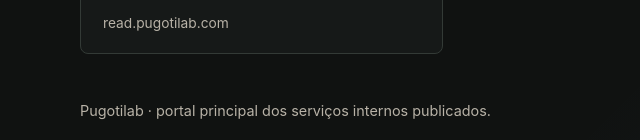
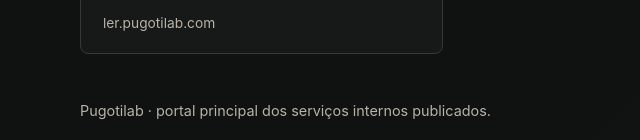
Before and after one commit to sekirozin/pugotihomepage, a plain HTML site: page index.html in a window 1280 px wide. Shown: the part 965-1105 px from the top of the page, 0-640 px from the left. Drawn offline with Linux system fonts and the light colour scheme; no server answers.

Commit message:
fix: point read links to ler domain

```diff
--- a/index.html
+++ b/index.html
@@ -699,7 +699,7 @@
               <a class="button secondary" href="https://finance.pugotilab.com">
                 Abrir Pugotimoney
               </a>
-              <a class="button secondary" href="https://read.pugotilab.com">
+              <a class="button secondary" href="https://ler.pugotilab.com">
                 Abrir Pugotiread
               </a>
               <a class="button secondary" href="#servicos">Ver serviços</a>
@@ -801,7 +801,7 @@
             <small>finance.pugotilab.com</small>
           </a>
 
-          <a class="service" href="https://read.pugotilab.com">
+          <a class="service" href="https://ler.pugotilab.com">
             <span class="service-top">
               <span class="icon read-accent" aria-hidden="true">
                 <svg viewBox="0 0 24 24" fill="none">
@@ -820,7 +820,7 @@
               <h2>Pugotiread</h2>
               <p>Biblioteca digital para leitura e consulta de materiais pessoais.</p>
             </span>
-            <small>read.pugotilab.com</small>
+            <small>ler.pugotilab.com</small>
           </a>
         </section>
       </main>
```
